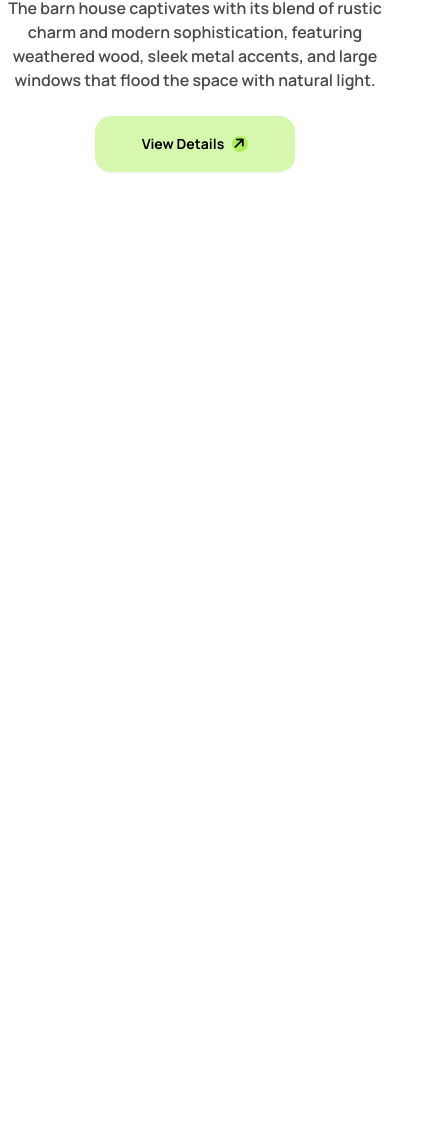
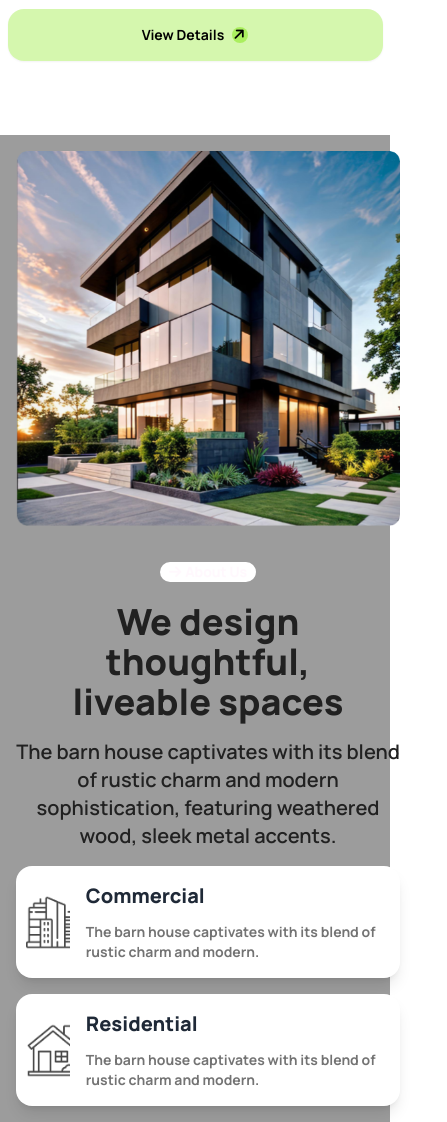
Before and after one commit to Anayet6863/Rinterio, a plain HTML site: page index.html in a window 390 px wide. Shown: the part 689-1811 px from the top of the page, 447 px wide, since content can reach past the window. Before the commit the page ends 877 px from the top, so only its background shows below. Drawn offline with nearby package versions, Linux system fonts and the light colour scheme.

Commit message:
Thoughtfull sectoin ends  with responsiveness

```diff
--- a/index.html
+++ b/index.html
@@ -29,8 +29,8 @@
 <body class="manrope-font">
     <header class="bg-[white]">
         <!-- NavBar -->
-         <nav class="mr-[100px] ml-[100px]">
-        <div class="navbar flex justify-around">
+        <nav class="lg:mr-[100px] lg:ml-[100px]">
+            <div class="navbar lg:flex lg:justify-around ">
 
                 <a class="text-2xl font-extrabold text-[#212121]"> <i
                         class="fa-solid fa-arrow-right -rotate-45 w-[32px] h-[32px] rounded-full text-center bg-[#ABEF5F]"></i>Rinterio</a>
@@ -43,38 +43,106 @@
                         <li><a>Contact Us</a></li>
                     </ul>
                 </div>
-            <div class="rounded-2xl  w-[212px] h-[52px] flex justify-end">
+                <div class="rounded-2xl  hidden w-[212px] h-[52px] lg:flex lg:justify-end ">
                     <div class="w-auto h-auto flex justify-center items-center">
-                    <i class="fa-solid fa-magnifying-glass fa-2xs w-[30px] h-[30px] mx-auto my-auto bg-[#E9E9E9] rounded-full"></i>
-                <i class="fa-solid fa-cart-shopping h-[30px] w-[30px] bg-[#E9E9E9] rounded-full mx-auto my-auto"></i>
+                        <i
+                            class="fa-solid fa-magnifying-glass fa-2xs w-[30px] h-[30px] mx-auto my-auto bg-[#E9E9E9] rounded-full"></i>
+                        <i
+                            class="fa-solid fa-cart-shopping h-[30px] w-[30px] bg-[#E9E9E9] rounded-full mx-auto my-auto"></i>
                     </div>
                     <!-- <a class="rounded-2xl bg-[#ABEF5F] font-bold text-[#1C1C1C] w-auto border-none  h-[30px] text-sm ">Book Consult <i
                         class="fa-solid fa-arrow-right bg-black text-white w-[22px] h-[24px] rounded-full p-1"></i></a> -->
-                        <div class="badge badge-secondary bg-[#ABEF5F] border-none w-[160px] h-[42px] ml-3 font-extrabold">Book Consult</div>
+                    <div class="badge badge-secondary bg-[#ABEF5F] border-none w-[160px] h-[42px] ml-3 font-extrabold">
+                        Book Consult</div>
                 </div>
             </div>
         </nav>
 
         <!-- Banner section -->
-     <section class="mr-[100px] ml-[100px]  bg-white mt-5 mb-5 text-center justify-center flex">
+        <section class="lg:mr-[100px] lg:ml-[100px]  bg-white mt-5 mb-5 text-center justify-center flex">
             <div class="hero flex justify-center w-[1170px] h-[720px]">
                 <div class="hero-content flex-col lg:flex-col">
-              <img
-                src="./assets/banner.png"
-                class="max-w-sm rounded-lg w-[580px] h-[370px] sm:" />
+                    <img src="./assets/banner.png"
+                        class="max-w-sm rounded-lg lg:w-[580px] lg:h-[370px] w-[260px] h-[160px]" />
                     <div>
-                <h1 class="text-5xl font-extrabold text-black">A barn house of this design has a <br> striking appearance</h1>
+                        <h1 class="text-5xl font-extrabold text-black">A barn house of this design has a <br> striking
+                            appearance</h1>
                         <p class="py-6 text-[#494949] font-semibold ">
-                    The barn house captivates with its blend of rustic charm and modern sophistication, featuring weathered wood, sleek metal accents, and large windows that flood the space with natural light.
+                            The barn house captivates with its blend of rustic charm and modern sophistication,
+                            featuring weathered wood, sleek metal accents, and large windows that flood the space with
+                            natural light.
                         </p>
-                <div class="flex justify-center">
-                    <button class="btn bg-[#ABEF5F80] rounded-2xl w-[200px] h-[56px] border-none font-bold text-black">View Details <i
+                        <div class="flex justify-center ">
+                            <button
+                                class="btn bg-[#ABEF5F80] rounded-2xl lg:w-[200px] lg:h-[56px] border-none font-bold text-black w-[375px] h-[52px]">View
+                                Details <i
                                     class="fa-solid fa-arrow-right -rotate-45 w-[16px] h-[16px] rounded-full text-black align-middle text-center bg-[#ABEF5F]"></i></button>
                         </div>
 
                     </div>
                 </div>
             </div>
+
+        </section>
+        <!-- Thoughtfull section -->
+        <section class="bg-[#9c9c9c]">
+            <div class="hidden lg:flex lg:w-[100px] lg:relative lg:left-[395px] lg:top-[20px]">
+                <img src="./assets/Vector.png" alt="">
+            </div>
+            <div class="hero">
+
+                <div class="hero-content flex-col lg:flex-row-reverse">
+                    <img src="./assets/Rectangle.png" class="max-w-sm rounded-lg lg:h-[470px] lg:w-[574px]"/>
+                    <div>
+                        <div class="flex justify-center mt-5 mb-5 lg:flex lg:justify-start">
+                        <div class="badge badge-secondary  bg-[#FFFFFF] border-none font-bold"><i
+                                class="fa-solid fa-arrow-right mr-1"></i>About Us</div>
+                            </div>
+                        <div class="lg:w-[600px]">
+                            <h2 class="lg:text-start text-center text-[#212121] font-extrabold text-4xl mt-4 mb-4">We design thoughtful,<br>liveable spaces</h2>
+                            <p class="lg:text-start text-center text-[#212121] font-semibold text-xl  ">The barn house captivates with its blend of rustic charm and
+                                modern sophistication, featuring weathered wood, sleek metal accents.</p>
+                        </div>
+                        <!-- card -->
+                        <div>
+                            <div class="card card-compact w-auto mt-4 h-auto lg:w-[560px] lg:h-[100px] shadow-lg flex  flex-row items-center bg-[#FFFFFF]">
+                                <div>
+                                <figure>
+                                  <img
+                                    src="./assets/commercial.png"
+                                    alt="Shoes" class="ml-5" />
+                                </figure>
+                            </div>
+                                <div class="card-body">
+                                  <h2 class="card-title font-extrabold">Commercial</h2>
+                                  <p class="text-[#737373] font-bold">The barn house captivates with its blend of rustic charm and modern.</p>
+                                </div>
+                              </div>
+                        </div>
+                        <!-- card-2 -->
+                        <div>
+                            <div class="card card-compact w-auto mt-4 h-auto lg:w-[560px] lg:h-[100px] shadow-lg flex  flex-row items-center bg-[#FFFFFF]">
+                                <div>
+                                <figure>
+                                  <img
+                                    src="./assets/residential.png"
+                                    alt="Shoes" class="ml-5" />
+                                </figure>
+                            </div>
+                                <div class="card-body">
+                                  <h2 class="card-title font-extrabold">Residential</h2>
+                                  <p class="text-[#737373] font-bold">The barn house captivates with its blend of rustic charm and modern.</p>
+                                </div>
+                              </div>
+                        </div>
+                    </div>
+                </div>
+            </div>
+            <!-- Thoughtfull section end -->
+             <!-- our work process starts -->
+
+
+
 
         </section>
 
--- a/tailwind.config.js
+++ b/tailwind.config.js
@@ -3,9 +3,6 @@ module.exports = {
   content: ["./src/**/*.{html,js}"],
   theme: {
     extend: {
-      backgroundcolor:{
-        'primary-1': '#FFFFFF'
-      },
     },
     plugins: [],
   }
```
Lines whose indentation alone changed are shown as unchanged.
